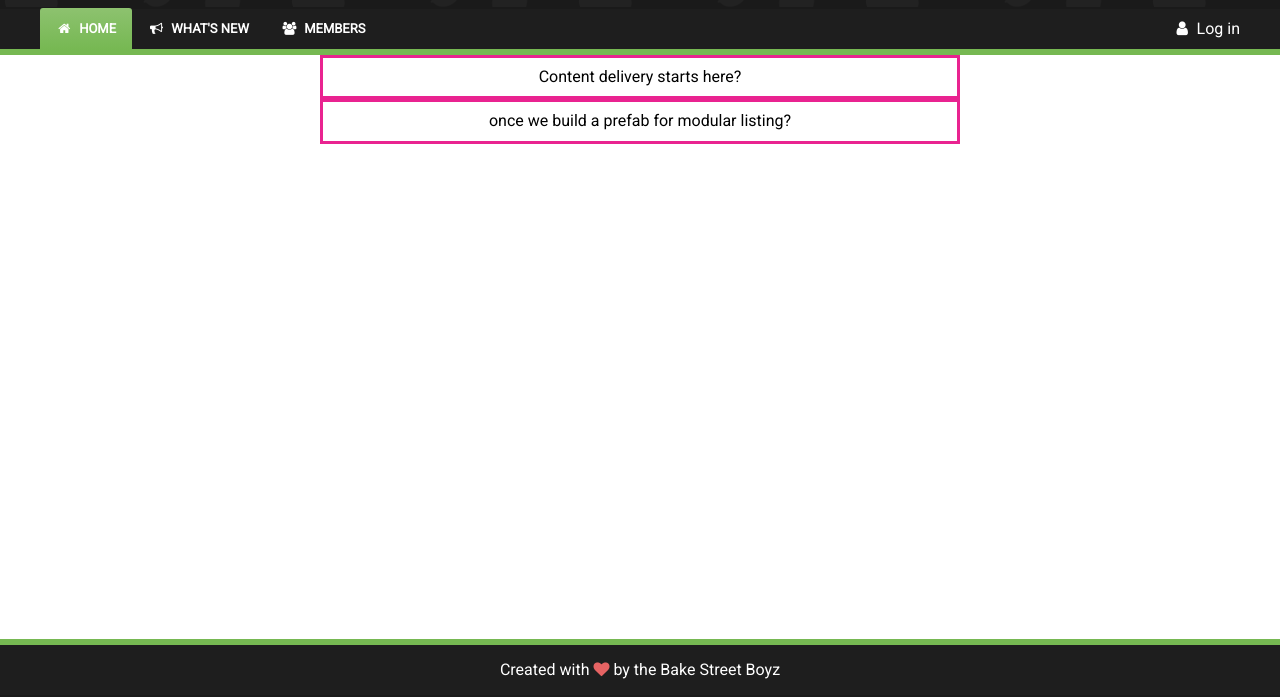
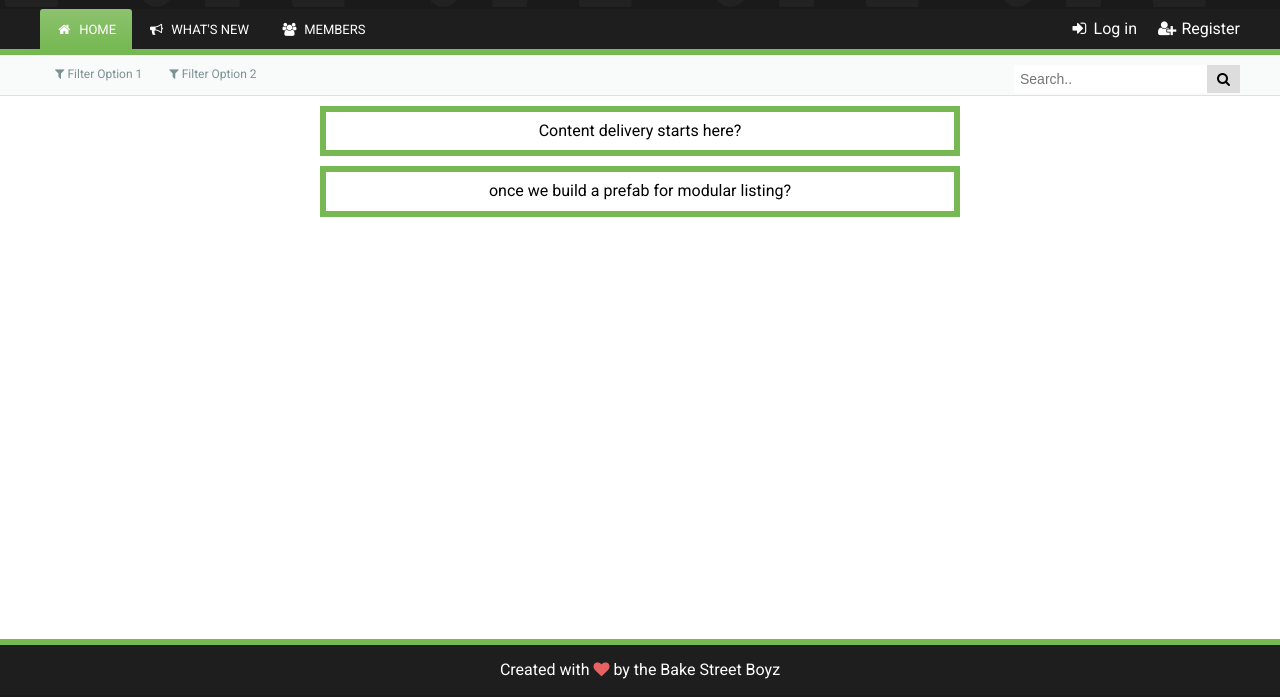
Before and after one commit to tomleah/INSE-RecipeBook, a website: page static/index.html in a window 1280 px wide. Shown: the part 103-800 px from the top of the page. Drawn offline with Linux system fonts and the light colour scheme.

Commit message:
Added sub-navigation with search bar and filter options

```diff
--- a/static/index.html
+++ b/static/index.html
@@ -20,33 +20,73 @@
         </div>
     </header>
 
+
     <!--NAVIGATION (buttons or links)-->
     <nav class="p-nav">
         <div class="p-nav-inner">
-            <ul class="p-nav-link">
-                <li>
+            <ul class="p-nav-list">
+                <li class="nav">
+                    <div class="p-navEl">
                         <a class="p-nav-link-active" href="#LINK1">
                             <i class="fa fa-home fa-fw" aria-hidden="true"></i> &nbsp;Home
                         </a>
+                    </div>
                 </li>
-                <li>
+                <li class="nav">
+                    <div class="p-navEl">
                         <a href="LINK2">
                             <i class="fa fa-bullhorn fa-fw" aria-hidden="true"></i> &nbsp;What's New
                         </a>
+                    </div>
                 </li>
-                <li>
+                <li class="nav">
+                    <div class="p-navEl">
                         <a href="LINK3">
                             <i class="fa fa-users fa-fw" aria-hidden="true"></i> &nbsp;Members
                         </a>
+                    </div>
                 </li>
             </ul>
             <div class="p-nav-opposite">
                 <a href="LINK4" class="p-navgroup-link">
-                    <i class="fa fa-user fa-fw" aria-hidden="true"></i> Log in
+                    <i class="fa fa-sign-in fa-fw" aria-hidden="true"></i> Log in&nbsp;&nbsp;&nbsp;&nbsp;&nbsp;
+                </a>
+                <a href="LINK4" class="p-navgroup-link">
+                    <i class="fa fa-user-plus fa-fw" aria-hidden="true"></i> Register
                 </a>
             </div>
         </div>
     </nav>
+
+
+    <!--SUBNAV (search and other filters) -->
+    <div class="p-subNav">
+        <div class="pageContent">
+            <ul class="p-subNavLinks-list">
+                <li class="subNav">
+                    <div class="p-navEl">
+                        <a href="LINK5">
+                            <i class="fa fa-filter fa-fw" aria-hidden="true"></i>Filter Option 1</a>
+                    </div>
+                </li>
+                <li class="subNav">
+                    <div class="p-navEl">
+                        <a href="LINK6">
+                            <i class="fa fa-filter fa-fw" aria-hidden="true"></i>Filter Option 2</a>
+                    </div>
+                </li>
+            </ul>
+            <div class="p-nav-opposite">
+                <form action="/DOSOMETHING.php">
+                    <input type="text" placeholder="Search.." name="search">
+                    <button type="submit">
+                        <i class="fa fa-search"></i>
+                    </button>
+                </form>
+            </div>
+        </div>
+    </div>
+
 
     <!--CONTENT -->
     <div class="boxed">
@@ -65,8 +105,7 @@
             </span> by the Bake Street Boyz</p>
     </div>
 
+
 </body>
 
-
-
 </html>
--- a/static/styles/master.css
+++ b/static/styles/master.css
@@ -9,18 +9,6 @@ body {
 
 html {
     line-height: 1.15;
-}
-
-li {
-    float: left;
-}
-
-li a {
-    display: block;
-    color: white;
-    text-align: center;
-    padding: 14px 16px;
-    text-decoration: none;
 }
 
 
@@ -71,14 +59,11 @@ li a {
     align-items: center;
 }
 
-.p-nav-link {
-    list-style-type: none;
+.p-nav-list {
+    list-style: none;
     margin: 0;
     padding: 0;
-    overflow: hidden;
-    font-size: 13px;
-    font-weight: bold;
-    text-transform: uppercase;
+    font-size: 0;
 }
 
 .p-nav-link-active {
@@ -101,6 +86,89 @@ li a {
     text-decoration:none;
 }
 
+.p-nav-list .p-navEl {
+    font-size: 13px;
+    font-weight: 500;
+    text-transform: uppercase;
+    line-height: 0.7;
+}
+
+li.nav {
+    float: left;
+}
+
+li.nav a {
+    display: block;
+    color: white;
+    text-align: center;
+    padding: 14px 16px;
+    text-decoration: none;
+}
+
+
+
+/* ========== [LEE] SUB-NAV ========== */
+
+.p-subNav {
+    font-size: 12px;
+    color: #7c9292;
+    background: #f9fafa;
+    border-bottom: 1px solid #e0e0e0;
+}
+
+.p-subNav .pageContent {
+    display: flex;
+    align-items: center;
+    position: relative;
+    justify-content: space-between;
+    min-height: 40px;
+    max-width: 1200px;
+    margin: 0 auto;
+    width: 100%;
+    transition: max-width .2s;
+}
+
+.p-subNavLinks-list {
+    list-style: none;
+    margin: 0;
+    padding: 0;
+    font-size: 0;
+}
+.p-subNavLinks-list .p-navEl {
+    font-size: 12px;
+    padding-top: 10px;
+    padding-bottom: 10px;
+}
+
+li.subNav {
+    float: left;
+}
+
+li.subNav a {
+    display: block;
+    text-align: center;
+    padding: 0px 12px;
+    text-decoration:none;
+    color: inherit;
+}
+
+.p-nav-opposite input[type=text] {
+    padding: 6px;
+    margin-top: 8px;
+    font-size: 14px;
+    border: none;
+}
+
+.p-nav-opposite button {
+    float: right;
+    padding: 6px 10px;
+    margin-top: 8px;
+    background: #ddd;
+    font-size: 14px;
+    border: none;
+    cursor: pointer;
+  }
+
 
 
 /* ========== [LEE] CONTENT ========== */
@@ -108,9 +176,10 @@ li a {
 .boxed {
     margin: auto;
     width: 50%;
-    border: 3px solid rgb(233, 35, 144);
+    border: 6px solid #76b852;
     padding: 10px;
     text-align: center;
+    margin-top:10px;
 }
 
 
```
Lines whose indentation alone changed are shown as unchanged.
